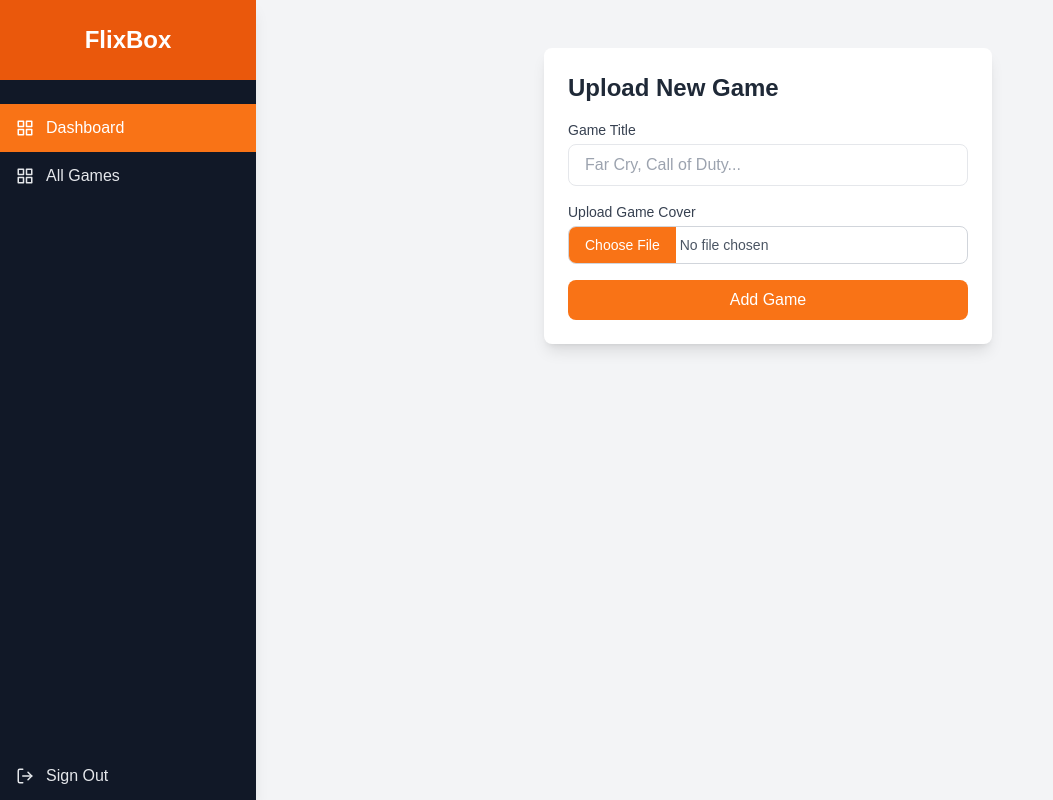
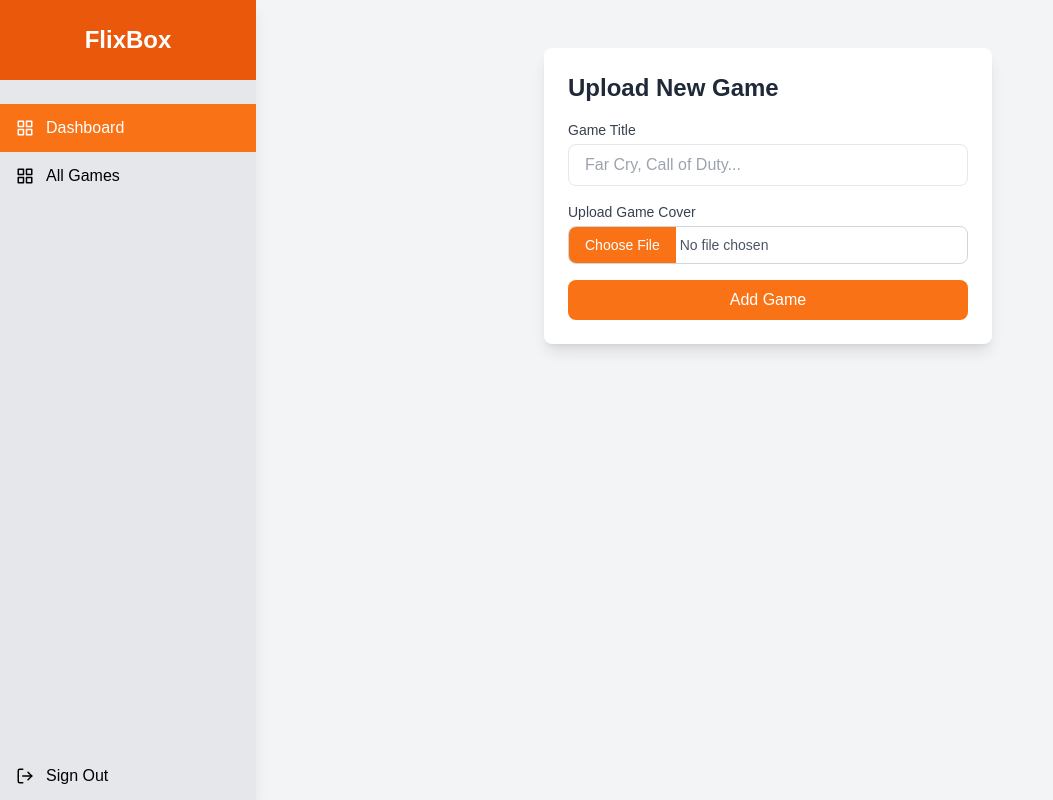
Before and after one commit to savishkadilshan/flixbox-web-app, a Next.js app: page /admin in a window 1280 px wide. Shown: the whole page, without its empty margins (0-1053 px from the left). Built offline with nearby package versions, Linux system fonts and the light colour scheme; no server answers.

Commit message:
Update sidebar colours

```diff
--- a/app/_components/Sidebar/Sidebar.jsx
+++ b/app/_components/Sidebar/Sidebar.jsx
@@ -14,7 +14,7 @@ export default function Sidebar() {
   ];
 
   return (
-    <div className="h-screen w-64 bg-gray-900 text-gray-200 flex flex-col shadow-lg fixed">
+    <div className="h-screen w-64 bg-gray-200 text-black flex flex-col shadow-lg fixed">
       {/* System Name */}
       <div className="py-6 px-4 bg-orange-600 flex items-center justify-center">
         <h1 className="text-2xl font-bold text-white">FlixBox</h1>
@@ -29,7 +29,7 @@ export default function Sidebar() {
               className={`flex items-center px-4 py-3 cursor-pointer ${
                 pathname === tab.route
                   ? "bg-orange-500 text-white"
-                  : "hover:bg-gray-800"
+                  : "hover:bg-orange-300"
               } transition duration-300`}
               onClick={() => router.push(tab.route)}
             >
@@ -44,7 +44,7 @@ export default function Sidebar() {
       <form action={adminLogout}>
         <button
           type="submit"
-          className="w-full mt-auto px-4 py-3 cursor-pointer flex items-center hover:bg-red-600 transition duration-300"
+          className="w-full mt-auto px-4 py-3 cursor-pointer flex items-center hover:bg-red-600 hover:text-white transition duration-300"
         >
           <FiLogOut className="text-lg mr-3" />
           <span>Sign Out</span>
--- a/app/_components/UserSlidebar/UserSlidebar.jsx
+++ b/app/_components/UserSlidebar/UserSlidebar.jsx
@@ -10,7 +10,7 @@ export default function UserSidebar() {
   const [activeTab, setActiveTab] = useState("All Games");
 
   return (
-    <div className="h-screen w-64 bg-gray-900 text-gray-200 flex flex-col shadow-lg">
+    <div className="h-screen w-64 bg-gray-200 text-black flex flex-col shadow-lg">
       {/* System Name */}
       <div className="py-6 px-4 bg-orange-600 flex items-center justify-center">
         <h1 className="text-2xl font-bold text-white">FlixBox</h1>
@@ -29,7 +29,7 @@ export default function UserSidebar() {
             <span>Home</span>
           </li>
           <li
-            className={`flex items-center px-4 py-3 cursor-pointer ${activeTab === "My List" ? "bg-orange-500 text-white" : "hover:bg-gray-800"
+            className={`flex items-center px-4 py-3 cursor-pointer ${activeTab === "My List" ? "bg-orange-500 text-white" : "hover:bg-orange-300"
               } transition duration-300`}
             onClick={() => {
               setActiveTab("My List");
@@ -46,7 +46,7 @@ export default function UserSidebar() {
       <form action={logout}>
         <button
           type="submit"
-          className="w-full mt-auto px-4 py-3 cursor-pointer flex items-center hover:bg-red-600 transition duration-300"
+          className="w-full mt-auto px-4 py-3 cursor-pointer flex items-center hover:bg-red-600 hover:text-white transition duration-300"
         >
           <FiLogOut className="text-lg mr-3" />
           <span>Sign Out</span>
```
